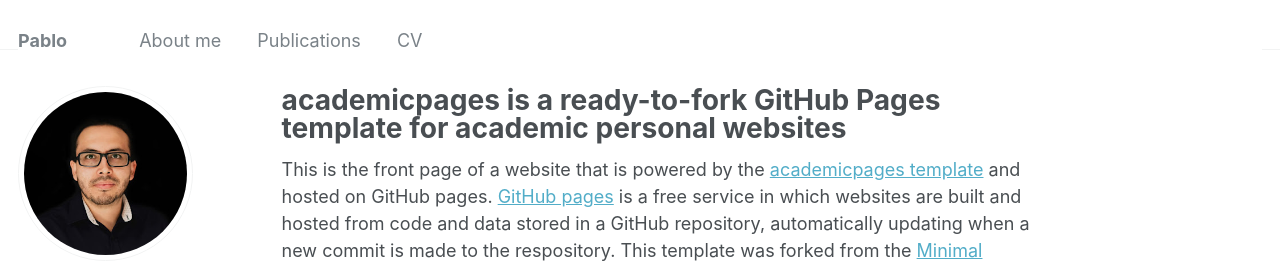
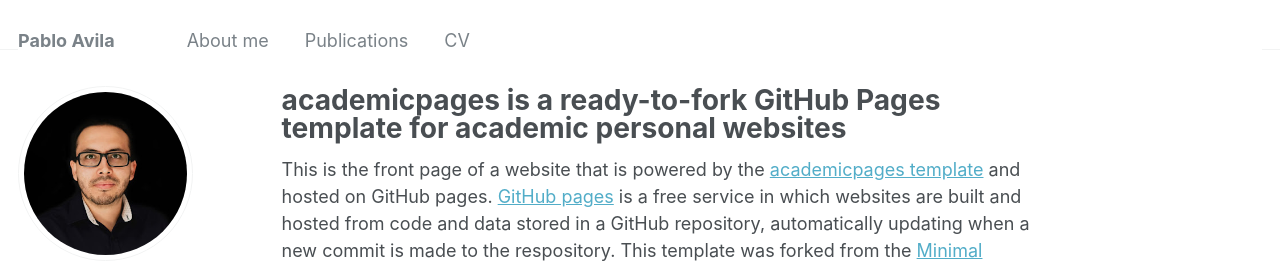
Before and after one commit to pavilac/pavilac.github.io, a Jekyll site: the page built from _pages/about.md, in a window 1280 px wide. Shown: the top 263 px of the page. Built offline with Jekyll 4.4.1, drawn with Linux system fonts in a browser that asks for light colours; some web fonts are replaced.

Commit message:
Update _config.yml

```diff
--- a/_config.yml
+++ b/_config.yml
@@ -8,7 +8,7 @@
 
 # Basic Site Settings
 locale                   : "en-US"
-title                    : "Pablo"
+title                    : "Pablo Avila"
 title_separator          : "-"
 name                     : &name "Your Name"
 description              : &description "personal description"
```
